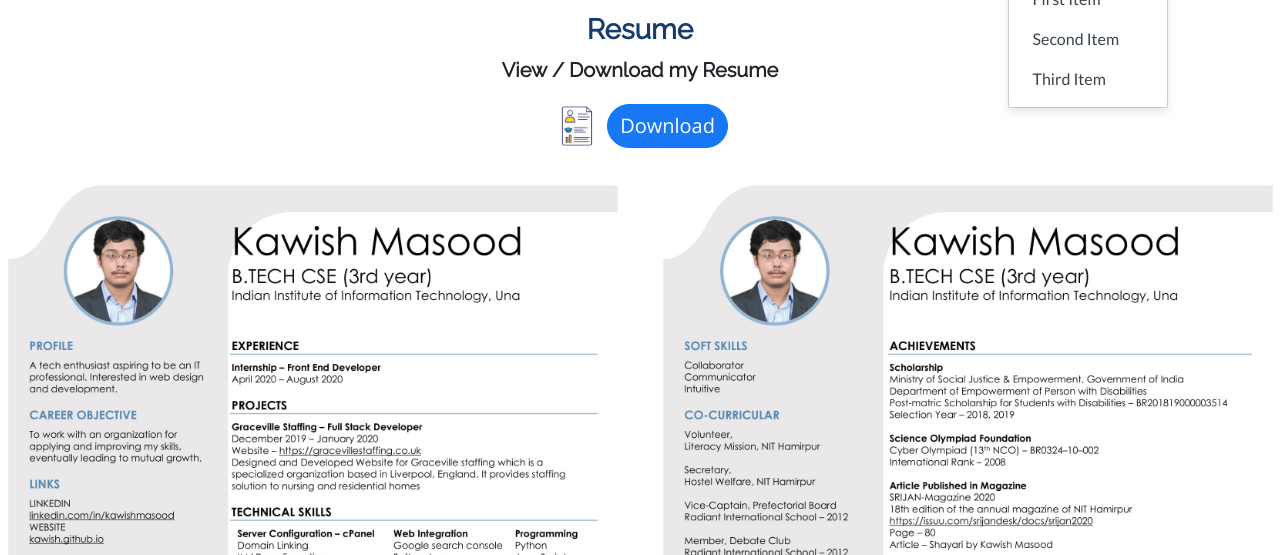
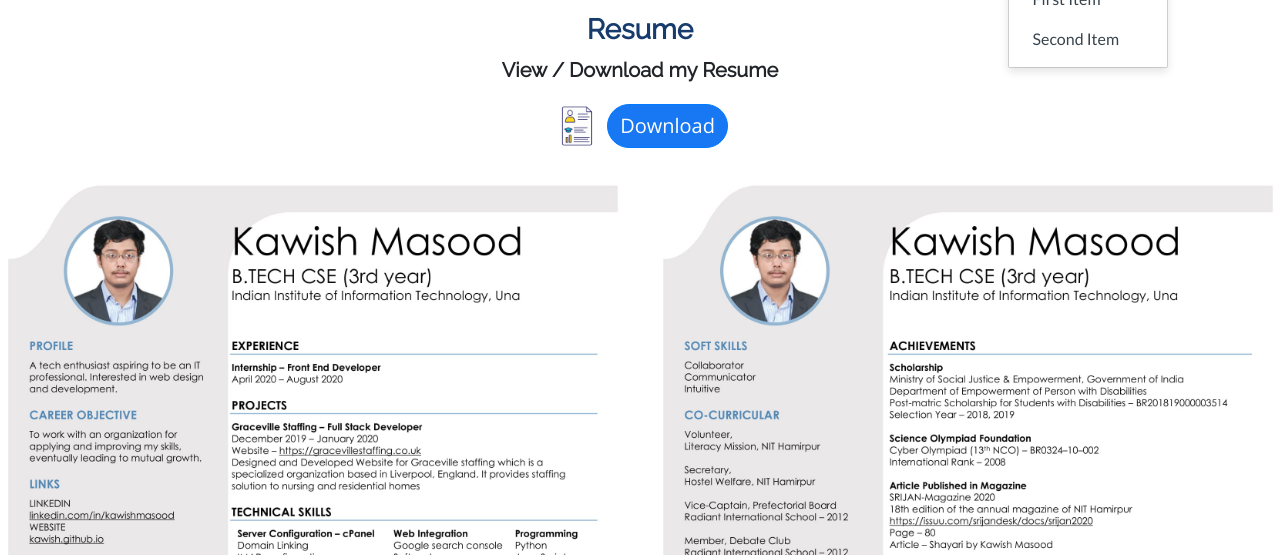
Before and after one commit to shabbir1903/shabbir1903.github.io, a plain HTML site: page resume.html in a window 1280 px wide. Both pictures are taken after a click on the link "Explore". Shown: the part 104-659 px from the top of the page. Drawn offline with nearby package versions, Linux system fonts and the light colour scheme.

Commit message:
Update resume.html

```diff
--- a/resume.html
+++ b/resume.html
@@ -33,7 +33,7 @@
                         <li class="nav-item" role="presentation"></li>
                         <li class="nav-item" role="presentation"></li>
                         <li class="nav-item dropdown"><a class="dropdown-toggle nav-link" data-toggle="dropdown" aria-expanded="false" href="#">Explore&nbsp;</a>
-                            <div class="dropdown-menu" role="menu"><a class="dropdown-item" role="presentation" href="#">First Item</a><a class="dropdown-item" role="presentation" href="#">Second Item</a><a class="dropdown-item" role="presentation" href="#">Third Item</a></div>
+                            <div class="dropdown-menu" role="menu"><a class="dropdown-item" role="presentation" href="#">First Item</a><a class="dropdown-item" role="presentation" href="#">Second Item</a></div>
                         </li>
                     </ul><button class="btn btn-primary" type="button">Contact</button></div>
         </div>
```
